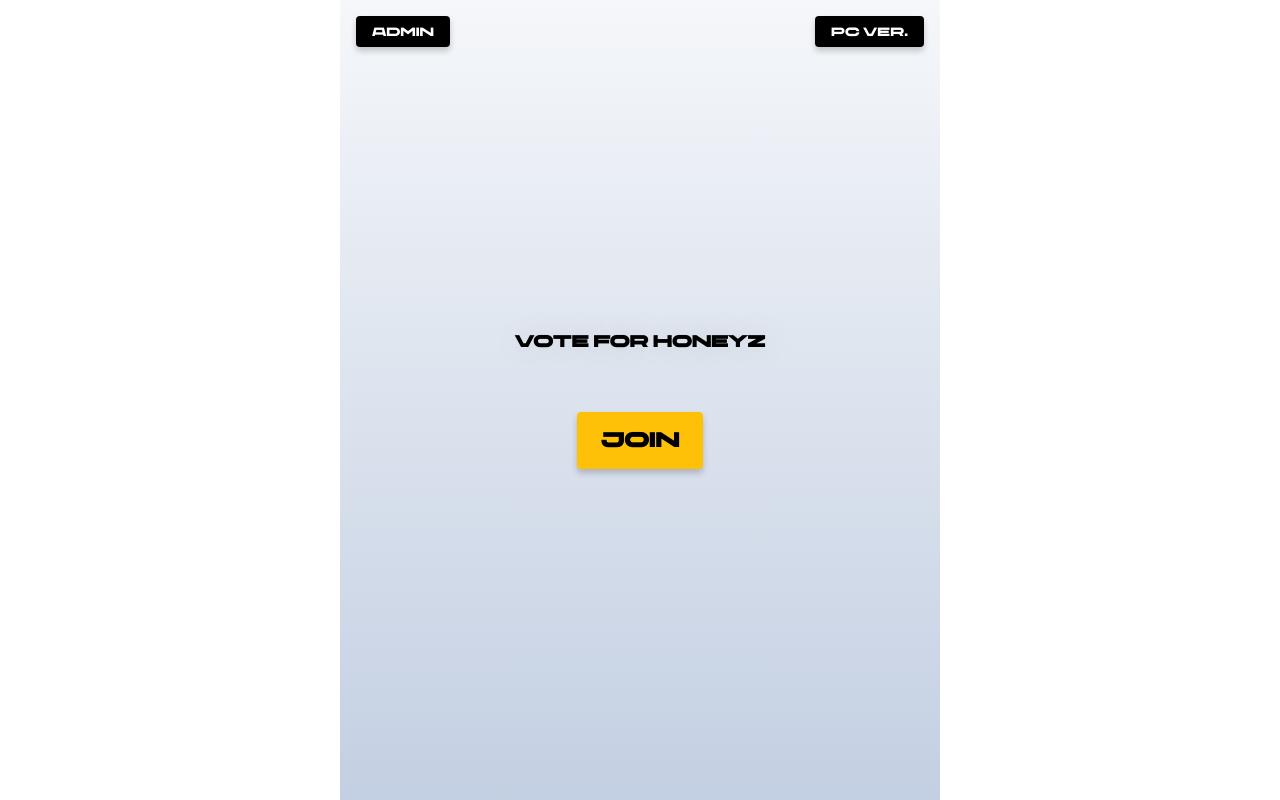
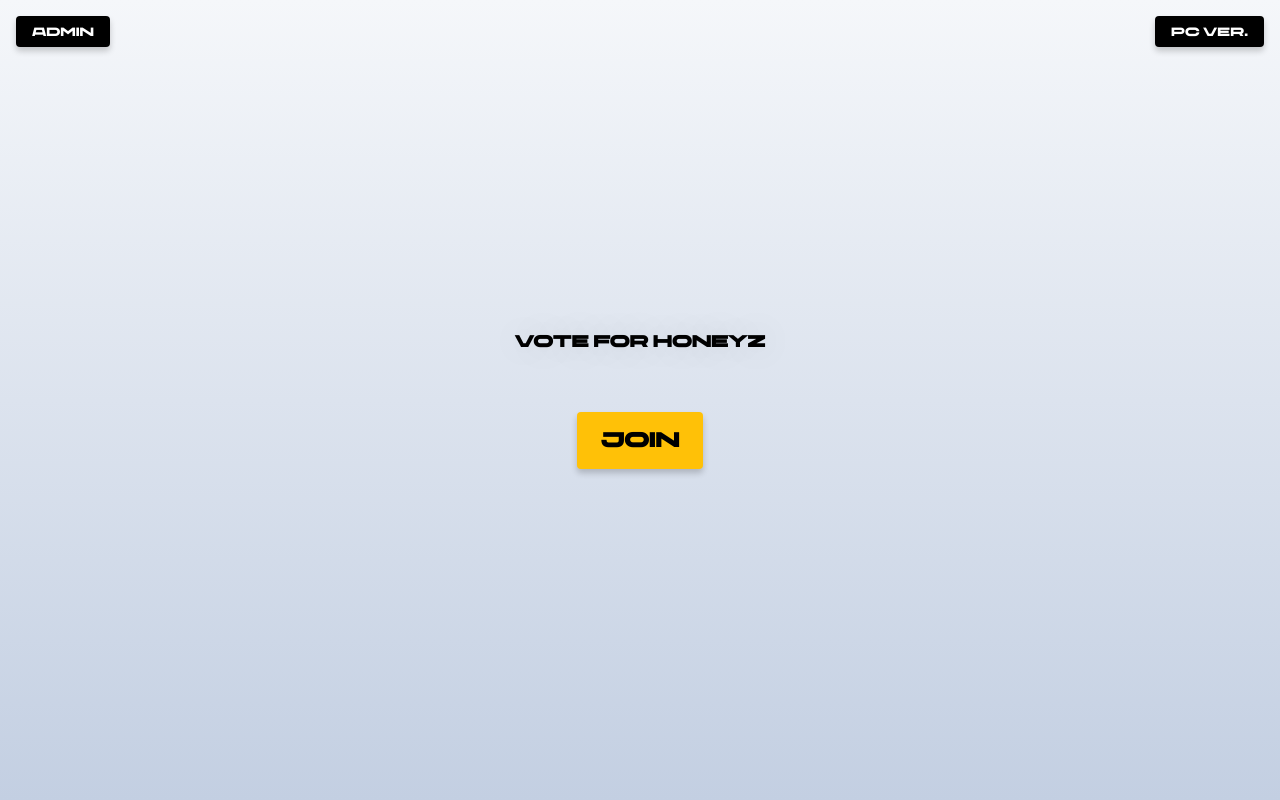
Before and after one commit to ninefloor/playground-for-friends, a React (Create React App) app: page / in a window 1280 px wide. Built offline with nearby package versions, Linux system fonts and the light colour scheme; no server answers.

Commit message:
fix: 일부 스타일 수정

```diff
--- a/src/page/Login.js
+++ b/src/page/Login.js
@@ -5,7 +5,6 @@ import { Modal, Button, BlackBtn } from '../components/atom';
 
 const Container = styled.div`
   width: 100%;
-  max-width: 600px;
   height: 100vh;
   display: flex;
   flex-direction: column;
--- a/src/page/UserDecision.js
+++ b/src/page/UserDecision.js
@@ -21,7 +21,6 @@ import {
 const Container = styled.div`
   background: linear-gradient(180deg, #f5f7fa 0%, #c3cfe2 100%);
   width: 100%;
-  max-width: 600px;
   height: 100vh;
   display: flex;
   flex-direction: column;
```
